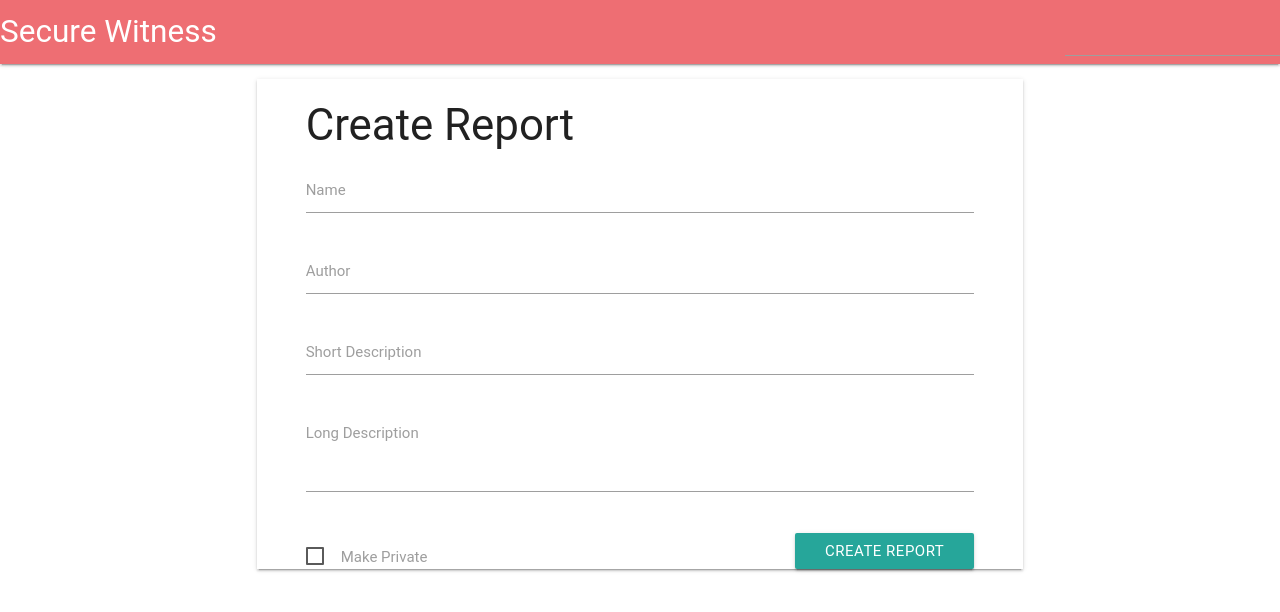
After one commit to GageGaskins/SecureWitness-05, a Django app: page /SecureWitness/user/1/new_report/ in a window 1280 px wide. The commit adds this page. Shown: the top 612 px of the page. Run offline with Django 3.2, Linux system fonts and the light colour scheme; some libraries are stand-ins or nearby versions; some web fonts are replaced.

Commit message:
Login functionality and creating report

```diff
--- a/SecureWitness/urls.py
+++ b/SecureWitness/urls.py
@@ -7,6 +7,9 @@ from SecureWitness import views
 urlpatterns = patterns('',
     url(r'^$', views.index, name='index'),
     url(r'^signup', views.signup, name='signup'),
+    url(r'^login', views.login, name='login'),
     url(r'^report/(?P<report_id>[0-9]+)', views.report, name='report'),
     url(r'^user/(?P<user_id>[0-9]+)/$', views.user, name='user'),
+    url(r'^user/(?P<user_id>[0-9]+)/new_report/$', views.new_report, name='new_report'),
+    url(r'^user/(?P<user_id>[0-9]+)/create_report/$', views.create_report, name='create_report'),
 )
--- a/SecureWitness/views.py
+++ b/SecureWitness/views.py
@@ -1,6 +1,8 @@
 from django.shortcuts import render, get_object_or_404
 from django.http import HttpResponseRedirect
 from django.core.urlresolvers import reverse
+from Crypto.Hash import SHA256
+from django.contrib.auth import authenticate
 from django.template import RequestContext, loader
 
 from .models import Report, User
@@ -15,7 +17,7 @@ def index(request):
 def user(request, user_id):
     user = get_object_or_404(User, pk=user_id)
     try:
-        user_reports_list = Report.objects.get(pk=user_id)
+        user_reports_list = Report.objects.filter(owner=user_id)
     except:
         user_reports_list = None
     context = {'user_reports_list': user_reports_list, "user": user}
@@ -23,18 +25,78 @@ def user(request, user_id):
 
 
 def report(request, report_id):
-    return render(request, 'SecureWitness/report.html',{})
+    return render(request, 'SecureWitness/report.html', {})
 
 
 def signup(request):
     if request.method == 'POST':
         name = request.POST['name']
+        email = request.POST['email']
         password = request.POST['password']
         verify = request.POST['verify_password']
 
         if password != verify:
             return render(request, 'SecureWitness/index.html', {'error_message': 'Passwords did not match.'})
         else:
-            new_user = User(name=name, email='email@email.com', password=password)
+            password = SHA256.new(b'password').hexdigest()
+            new_user = User(name=name, email=email, password=password)
             new_user.save()
             return HttpResponseRedirect(reverse('user', args=(new_user.id,)))
+
+
+def login(request):
+    if request.method == 'POST':
+        email = request.POST['email']
+        password = request.POST['password']
+        print(email)
+        hash_pass = SHA256.new(str.encode(password)).hexdigest()
+
+        try:
+            temp_user = User.objects.get(email=email)
+            print("got user")
+        except:
+            print("wrong")
+            return render(request, 'SecureWitness/index.html', {'error_message': "Invalid login."})
+
+        if temp_user.password == hash_pass:
+            print("logging in as " + temp_user.name)
+            return HttpResponseRedirect(reverse('user', args=(temp_user.id,)))
+
+        return render(request, 'SecureWitness/index.html', {})
+
+
+def new_report(request, user_id):
+
+    print(user_id)
+
+    return render(request, 'SecureWitness/new_report.html', {'user_id': user_id})
+
+def create_report(request, user_id):
+
+    print(user_id)
+
+    if request.method == 'POST':
+        title = request.POST['title']
+        author = request.POST['author']
+        short = request.POST['short_description']
+        long = request.POST['long_description']
+        private = False
+
+        if 'private' in request.POST:
+            private = request.POST['private']
+
+        user = get_object_or_404(User, pk=user_id)
+
+        try:
+            user_reports_list = Report.objects.filter(owner=user_id)
+        except:
+            user_reports_list = None
+
+        report_new = Report(title=title, author=author, short_description=short, long_description=long, private=private, owner=user)
+        report_new.save()
+
+        context = {'user_reports_list': user_reports_list, "user": user}
+
+        return render(request, 'SecureWitness/user.html', context)
+
+    return render(request, 'SecureWitness/user.html', {'create_error': 'Error in creating report'})
--- /dev/null
+++ b/templates/SecureWitness/new_report.html
@@ -0,0 +1,64 @@
+<!DOCTYPE html>
+<html>
+<head lang="en">
+    <meta charset="UTF-8">
+    <title>User Profile</title>
+    <script type="text/javascript" src="https://code.jquery.com/jquery-2.1.1.min.js"></script>
+    <link rel="stylesheet" href="https://cdnjs.cloudflare.com/ajax/libs/materialize/0.95.3/css/materialize.min.css">
+    <script src="https://cdnjs.cloudflare.com/ajax/libs/materialize/0.95.3/js/materialize.min.js"></script>
+</head>
+<body>
+<div class="navbar-fixed">
+    <nav>
+        <div class="nav-wrapper">
+            <a href="#" class="brand-logo">Secure Witness</a>
+
+            <form>
+                <div class="input-field right">
+                    <input id="search" type="text" required>
+                    <label for="search"><i class="mdi-action-search"></i></label>
+                </div>
+            </form>
+        </div>
+    </nav>
+</div>
+<main>
+    <div class="container">
+        <div class="section">
+            <div class="row">
+                <div class="col offset-l1 l10 s12 white z-depth-1">
+                    <div class="container" style="width: 90%">
+                        <h3>Create Report</h3>
+                        <form action="{% url 'create_report' user_id %}" method="post">
+                            {% csrf_token %}
+                            <div class="input-field">
+                                <input id="title" type="text" name="title" required>
+                                <label for="title">Name</label>
+                            </div>
+                            <div class="input-field">
+                                <input id="author" type="text" name="author" required>
+                                <label for="author">Author</label>
+                            </div>
+                            <div class="input-field">
+                                <input id="short_description" type="text" name="short_description" required>
+                                <label for="input_password">Short Description</label>
+                            </div>
+                            <div class="input-field">
+                                <textarea id="long_description" class="materialize-textarea"
+                                          name="long_description"></textarea>
+                                <label for="long_description">Long Description</label>
+                            </div>
+                            <div class="input-field">
+                                <input type="checkbox" id="private" name="private" value="true">
+                                <label for="private">Make Private</label>
+                                <button class="btn right" type="submit">Create Report</button>
+                            </div>
+                        </form>
+                    </div>
+                </div>
+            </div>
+        </div>
+    </div>
+</main>
+</body>
+</html>
--- a/templates/SecureWitness/user.html
+++ b/templates/SecureWitness/user.html
@@ -29,7 +29,7 @@
                 <div class="col offset-l1 l10 s12 white z-depth-1">
                     <div class="container">
                         <div class="row">
-                            <div class="col s3">
+                            <div class="col s3" style="margin-top: 20px;">
                                 <img src="http://placehold.it/100x100" class="circle">
                             </div>
                             <div class="col s9 right">
@@ -69,6 +69,7 @@
                             {% else %}
                                 <p>You have no reports.</p>
                             {% endif %}
+                        <a class="btn" href="{% url 'new_report' user.id %}">New Report</a>
                         </div>
                     </div>
                 </div>
```
Also changed, not shown: SecureWitness/models.py (+2 -5 lines), templates/SecureWitness/fileuploadtest.html (added, +28 -0 lines), templates/SecureWitness/index.html (+11 -4 lines), templates/SecureWitness/login.html (added, +10 -0 lines).
